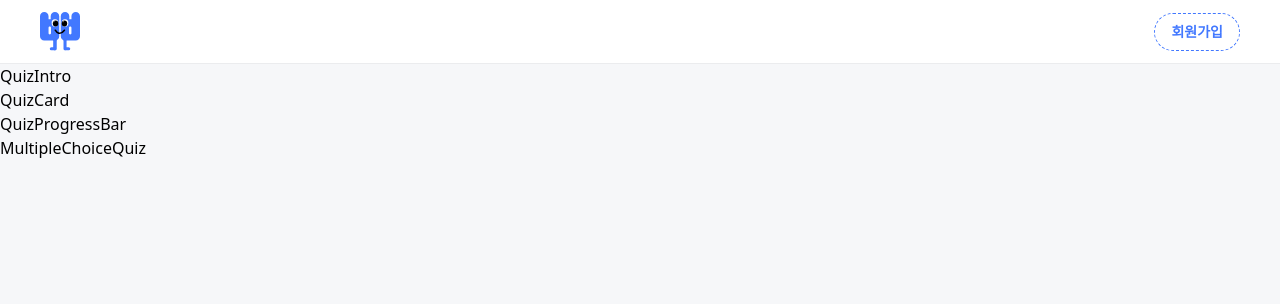
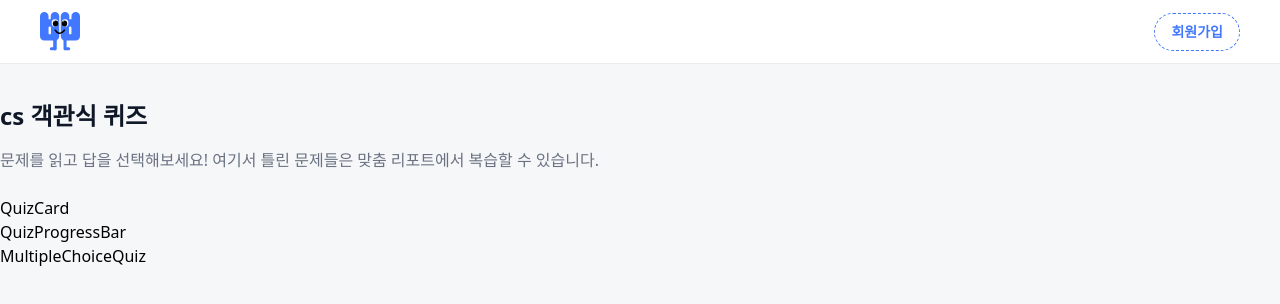
Before and after one commit to boostcampwm2025/web14-B4, a Next.js app in the folder frontend/: page /main-quiz/1/multiple-choice in a window 1280 px wide. Shown: the top 304 px of the page. Built offline with nearby package versions, Linux system fonts and the light colour scheme.

Commit message:
feat: 객관식 퀴즈 info 컴포넌트

```diff
--- a/frontend/src/app/main-quiz/[id]/multiple-choice/components/QuizIntro.tsx
+++ b/frontend/src/app/main-quiz/[id]/multiple-choice/components/QuizIntro.tsx
@@ -2,8 +2,13 @@
 
 export default function QuizIntro() {
   return (
-    <div>
-      <h1>QuizIntro</h1>
+    <div className="flex flex-col gap-1 text-left py-6">
+      <h3 className="text-2xl font-semibold text-gray-900 py-3">
+        cs 객관식 퀴즈
+      </h3>
+      <p className="text-base text-gray-500">
+        문제를 읽고 답을 선택해보세요! 여기서 틀린 문제들은 맞춤 리포트에서 복습할 수 있습니다.
+      </p>
     </div>
   );
 }
```
